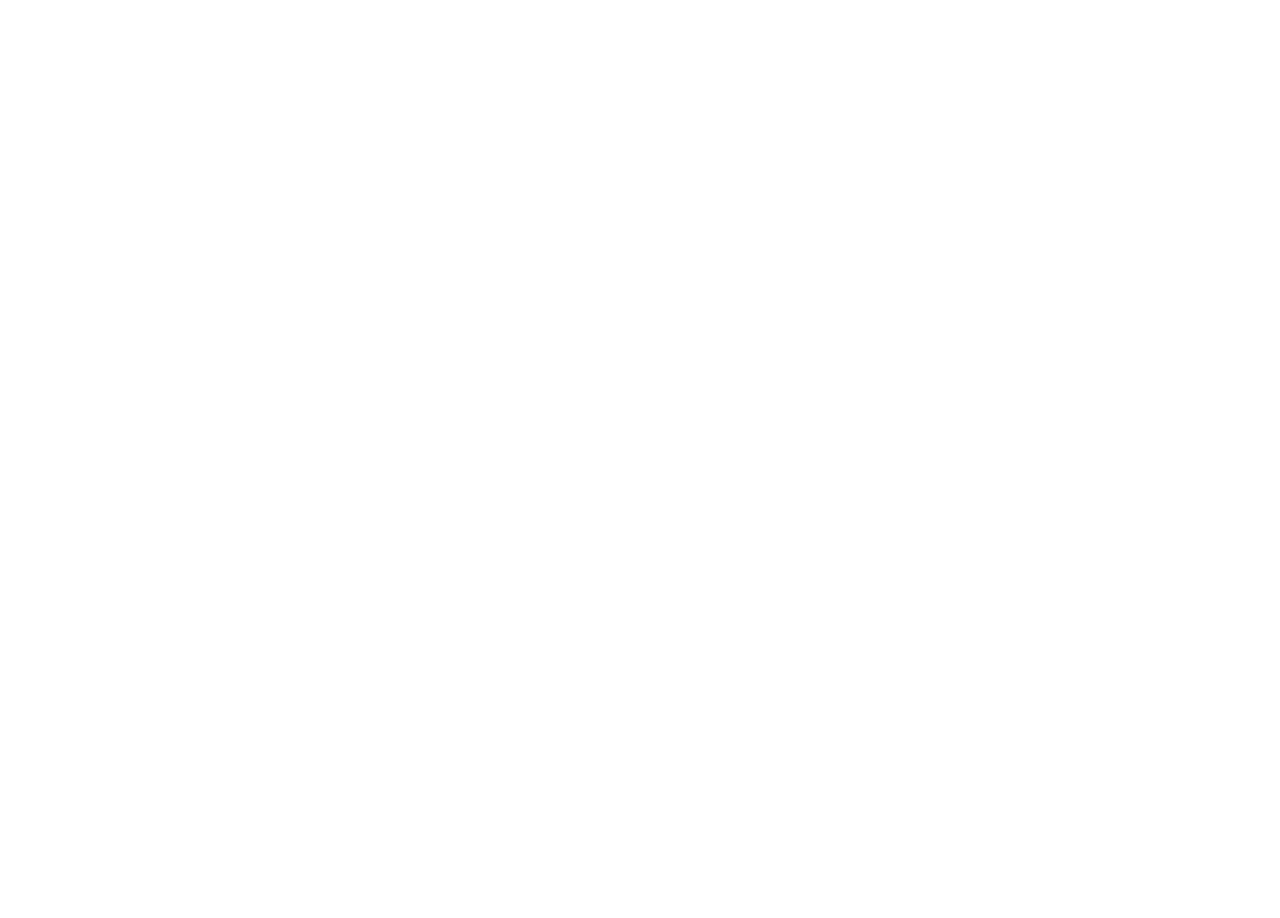
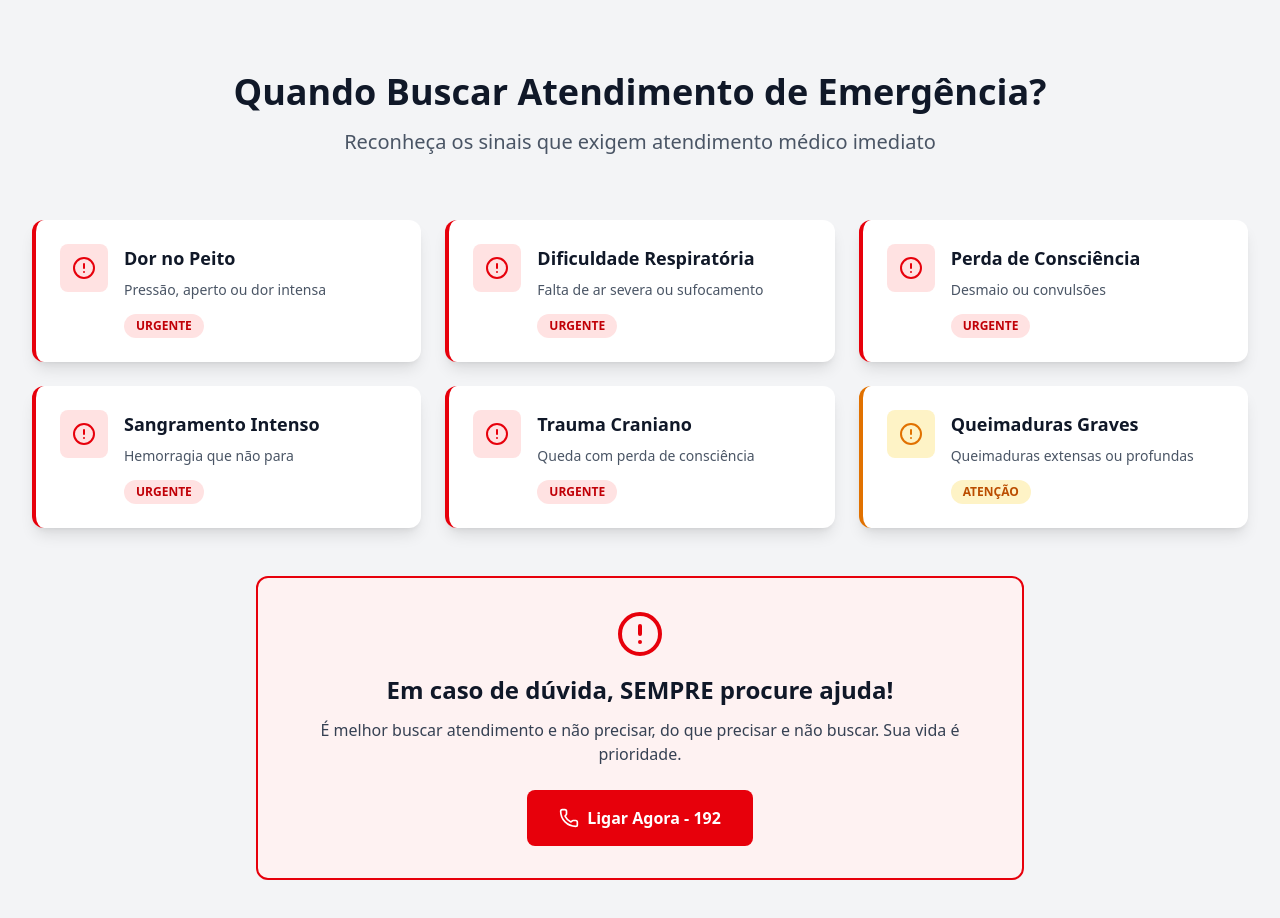
Before and after one commit to WilliamnMiranda/pi_esposa, a React (Vite) app: page / in a window 1280 px wide. Shown: the part 1460-2378 px from the top of the page. Before the commit the page ends 1452 px from the top, so only its background shows below. Built offline with nearby package versions, Linux system fonts and the light colour scheme.

Commit message:
add search

```diff
--- a/src/App.jsx
+++ b/src/App.jsx
@@ -2,6 +2,7 @@
 import Index from './sections/atendimento'
 import Header from './sections/header/Index'
 import Servicos from './sections/servicos'
+import Search from './sections/search'
 
 
 function App() {
@@ -12,6 +13,7 @@
       <Header />
       <Index />
       <Servicos/>
+      <Search />
     </>
   )
 }
--- /dev/null
+++ b/src/sections/search/index.jsx
@@ -0,0 +1,187 @@
+import React from 'react'
+
+const Search = () => {
+  return (
+    <section id="symptoms" className="py-20 bg-gray-100">
+  <div className="max-w-7xl mx-auto px-4 sm:px-6 lg:px-8">
+
+    <div className="text-center mb-16 fade-in-section visible">
+      <h2 className="text-4xl font-bold text-gray-900 mb-4">Quando Buscar Atendimento de Emergência?</h2>
+      <p className="text-xl text-gray-600 max-w-3xl mx-auto">
+        Reconheça os sinais que exigem atendimento médico imediato
+      </p>
+    </div>
+
+    <div className="grid md:grid-cols-2 lg:grid-cols-3 gap-6">
+
+      <div className="fade-in-section bg-white rounded-xl p-6 border-l-4 border-red-600 shadow-lg hover:shadow-xl transition visible">
+        <div className="flex items-start space-x-4">
+          <div className="bg-red-100 text-red-600 p-3 rounded-lg">
+            <svg xmlns="http://www.w3.org/2000/svg" width="24" height="24" viewBox="0 0 24 24" fill="none"
+              stroke="currentColor" stroke-width="2" stroke-linecap="round" stroke-linejoin="round"
+              className="lucide lucide-circle-alert w-6 h-6" aria-hidden="true">
+              <circle cx="12" cy="12" r="10"></circle>
+              <line x1="12" x2="12" y1="8" y2="12"></line>
+              <line x1="12" x2="12.01" y1="16" y2="16"></line>
+            </svg>
+          </div>
+          <div className="flex-1">
+            <h3 className="text-lg font-bold text-gray-900 mb-2">Dor no Peito</h3>
+            <p className="text-gray-600 text-sm mb-3">Pressão, aperto ou dor intensa</p>
+            <span className="inline-block text-xs font-semibold px-3 py-1 rounded-full bg-red-100 text-red-700">
+              URGENTE
+            </span>
+          </div>
+        </div>
+      </div>
+
+      <div className="fade-in-section bg-white rounded-xl p-6 border-l-4 border-red-600 shadow-lg hover:shadow-xl transition visible">
+        <div className="flex items-start space-x-4">
+          <div className="bg-red-100 text-red-600 p-3 rounded-lg">
+            <svg xmlns="http://www.w3.org/2000/svg" width="24" height="24" viewBox="0 0 24 24" fill="none"
+              stroke="currentColor" stroke-width="2" stroke-linecap="round" stroke-linejoin="round"
+              className="lucide lucide-circle-alert w-6 h-6" aria-hidden="true">
+              <circle cx="12" cy="12" r="10"></circle>
+              <line x1="12" x2="12" y1="8" y2="12"></line>
+              <line x1="12" x2="12.01" y1="16" y2="16"></line>
+            </svg>
+          </div>
+          <div className="flex-1">
+            <h3 className="text-lg font-bold text-gray-900 mb-2">Dificuldade Respiratória</h3>
+            <p className="text-gray-600 text-sm mb-3">Falta de ar severa ou sufocamento</p>
+            <span className="inline-block text-xs font-semibold px-3 py-1 rounded-full bg-red-100 text-red-700">
+              URGENTE
+            </span>
+          </div>
+        </div>
+      </div>
+
+      <div className="fade-in-section bg-white rounded-xl p-6 border-l-4 border-red-600 shadow-lg hover:shadow-xl transition visible">
+        <div className="flex items-start space-x-4">
+          <div className="bg-red-100 text-red-600 p-3 rounded-lg">
+            <svg xmlns="http://www.w3.org/2000/svg" width="24" height="24" viewBox="0 0 24 24" fill="none"
+              stroke="currentColor" stroke-width="2" stroke-linecap="round" stroke-linejoin="round"
+              className="lucide lucide-circle-alert w-6 h-6" aria-hidden="true">
+              <circle cx="12" cy="12" r="10"></circle>
+              <line x1="12" x2="12" y1="8" y2="12"></line>
+              <line x1="12" x2="12.01" y1="16" y2="16"></line>
+            </svg>
+          </div>
+          <div className="flex-1">
+            <h3 className="text-lg font-bold text-gray-900 mb-2">Perda de Consciência</h3>
+            <p className="text-gray-600 text-sm mb-3">Desmaio ou convulsões</p>
+            <span className="inline-block text-xs font-semibold px-3 py-1 rounded-full bg-red-100 text-red-700">
+              URGENTE
+            </span>
+          </div>
+        </div>
+      </div>
+
+      <div className="fade-in-section bg-white rounded-xl p-6 border-l-4 border-red-600 shadow-lg hover:shadow-xl transition visible">
+        <div className="flex items-start space-x-4">
+          <div className="bg-red-100 text-red-600 p-3 rounded-lg">
+            <svg xmlns="http://www.w3.org/2000/svg" width="24" height="24" viewBox="0 0 24 24" fill="none"
+              stroke="currentColor" stroke-width="2" stroke-linecap="round" stroke-linejoin="round"
+              className="lucide lucide-circle-alert w-6 h-6" aria-hidden="true">
+              <circle cx="12" cy="12" r="10"></circle>
+              <line x1="12" x2="12" y1="8" y2="12"></line>
+              <line x1="12" x2="12.01" y1="16" y2="16"></line>
+            </svg>
+          </div>
+          <div className="flex-1">
+            <h3 className="text-lg font-bold text-gray-900 mb-2">Sangramento Intenso</h3>
+            <p className="text-gray-600 text-sm mb-3">Hemorragia que não para</p>
+            <span className="inline-block text-xs font-semibold px-3 py-1 rounded-full bg-red-100 text-red-700">
+              URGENTE
+            </span>
+          </div>
+        </div>
+      </div>
+
+      <div className="fade-in-section bg-white rounded-xl p-6 border-l-4 border-red-600 shadow-lg hover:shadow-xl transition visible">
+        <div className="flex items-start space-x-4">
+          <div className="bg-red-100 text-red-600 p-3 rounded-lg">
+            <svg xmlns="http://www.w3.org/2000/svg" width="24" height="24" viewBox="0 0 24 24" fill="none"
+              stroke="currentColor" stroke-width="2" stroke-linecap="round" stroke-linejoin="round"
+              className="lucide lucide-circle-alert w-6 h-6" aria-hidden="true">
+              <circle cx="12" cy="12" r="10"></circle>
+              <line x1="12" x2="12" y1="8" y2="12"></line>
+              <line x1="12" x2="12.01" y1="16" y2="16"></line>
+            </svg>
+          </div>
+          <div className="flex-1">
+            <h3 className="text-lg font-bold text-gray-900 mb-2">Trauma Craniano</h3>
+            <p className="text-gray-600 text-sm mb-3">Queda com perda de consciência</p>
+            <span className="inline-block text-xs font-semibold px-3 py-1 rounded-full bg-red-100 text-red-700">
+              URGENTE
+            </span>
+          </div>
+        </div>
+      </div>
+
+      <div className="fade-in-section bg-white rounded-xl p-6 border-l-4 border-amber-600 shadow-lg hover:shadow-xl transition visible">
+        <div className="flex items-start space-x-4">
+          <div className="bg-amber-100 text-amber-600 p-3 rounded-lg">
+            <svg xmlns="http://www.w3.org/2000/svg" width="24" height="24" viewBox="0 0 24 24" fill="none"
+              stroke="currentColor" stroke-width="2" stroke-linecap="round" stroke-linejoin="round"
+              className="lucide lucide-circle-alert w-6 h-6" aria-hidden="true">
+              <circle cx="12" cy="12" r="10"></circle>
+              <line x1="12" x2="12" y1="8" y2="12"></line>
+              <line x1="12" x2="12.01" y1="16" y2="16"></line>
+            </svg>
+          </div>
+          <div className="flex-1">
+            <h3 className="text-lg font-bold text-gray-900 mb-2">Queimaduras Graves</h3>
+            <p className="text-gray-600 text-sm mb-3">Queimaduras extensas ou profundas</p>
+            <span className="inline-block text-xs font-semibold px-3 py-1 rounded-full bg-amber-100 text-amber-700">
+              ATENÇÃO
+            </span>
+          </div>
+        </div>
+      </div>
+
+    </div>
+
+    <div className="mt-12 text-center fade-in-section visible">
+      <div className="bg-red-50 border-2 border-red-600 rounded-xl p-8 max-w-3xl mx-auto">
+
+        <svg xmlns="http://www.w3.org/2000/svg" width="24" height="24"
+          viewBox="0 0 24 24" fill="none" stroke="currentColor" stroke-width="2"
+          stroke-linecap="round" stroke-linejoin="round"
+          className="lucide lucide-circle-alert w-12 h-12 text-red-600 mx-auto mb-4" aria-hidden="true">
+          <circle cx="12" cy="12" r="10"></circle>
+          <line x1="12" x2="12" y1="8" y2="12"></line>
+          <line x1="12" x2="12.01" y1="16" y2="16"></line>
+        </svg>
+
+        <h3 className="text-2xl font-bold text-gray-900 mb-3">
+          Em caso de dúvida, SEMPRE procure ajuda!
+        </h3>
+
+        <p className="text-gray-700 mb-6">
+          É melhor buscar atendimento e não precisar, do que precisar e não buscar. Sua vida é prioridade.
+        </p>
+
+        <a href="tel:192"
+          className="inline-flex items-center space-x-2 bg-red-600 text-white px-8 py-4 rounded-lg hover:bg-red-700 transition font-bold">
+          <svg xmlns="http://www.w3.org/2000/svg" width="24" height="24"
+            viewBox="0 0 24 24" fill="none" stroke="currentColor" stroke-width="2"
+            stroke-linecap="round" stroke-linejoin="round"
+            className="lucide lucide-phone w-5 h-5" aria-hidden="true">
+            <path
+              d="M13.832 16.568a1 1 0 0 0 1.213-.303l.355-.465A2 2 0 0 1 17 15h3a2 2 0 0 1 2 2v3a2 2 0 0 1-2 2A18 18 0 0 1 2 4a2 2 0 0 1 2-2h3a2 2 0 0 1 2 2v3a2 2 0 0 1-.8 1.6l-.468.351a1 1 0 0 0-.292 1.233 14 14 0 0 0 6.392 6.384">
+            </path>
+          </svg>
+          <span>Ligar Agora - 192</span>
+        </a>
+
+      </div>
+    </div>
+
+  </div>
+</section>
+
+  )
+}
+
+export default Search
```
